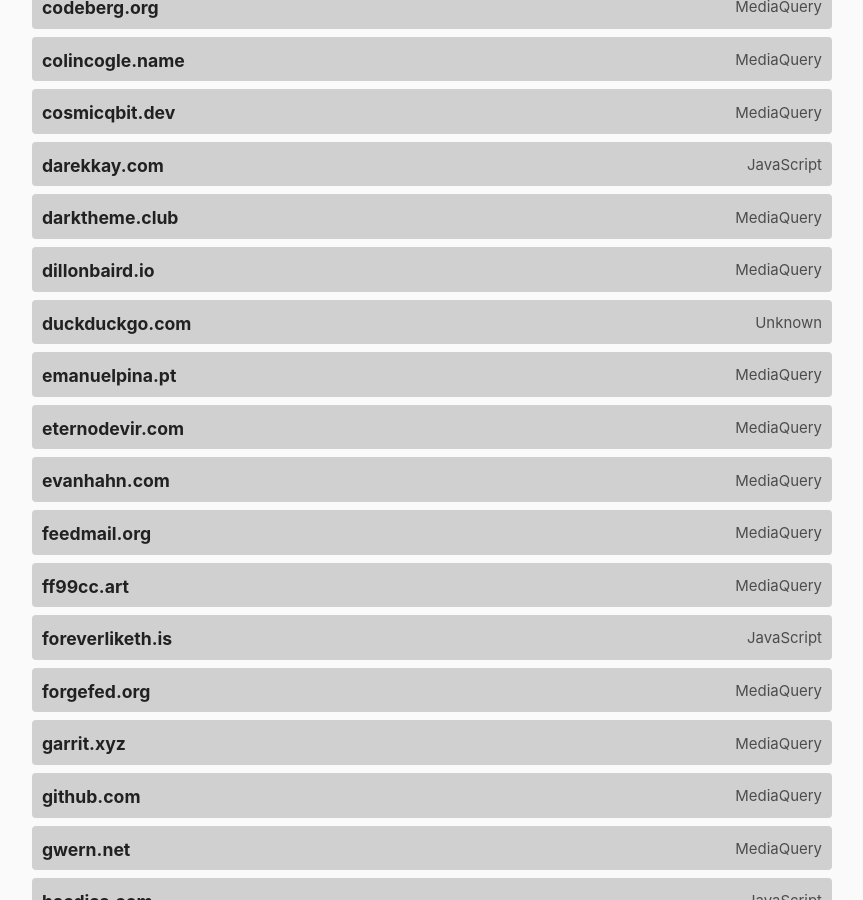
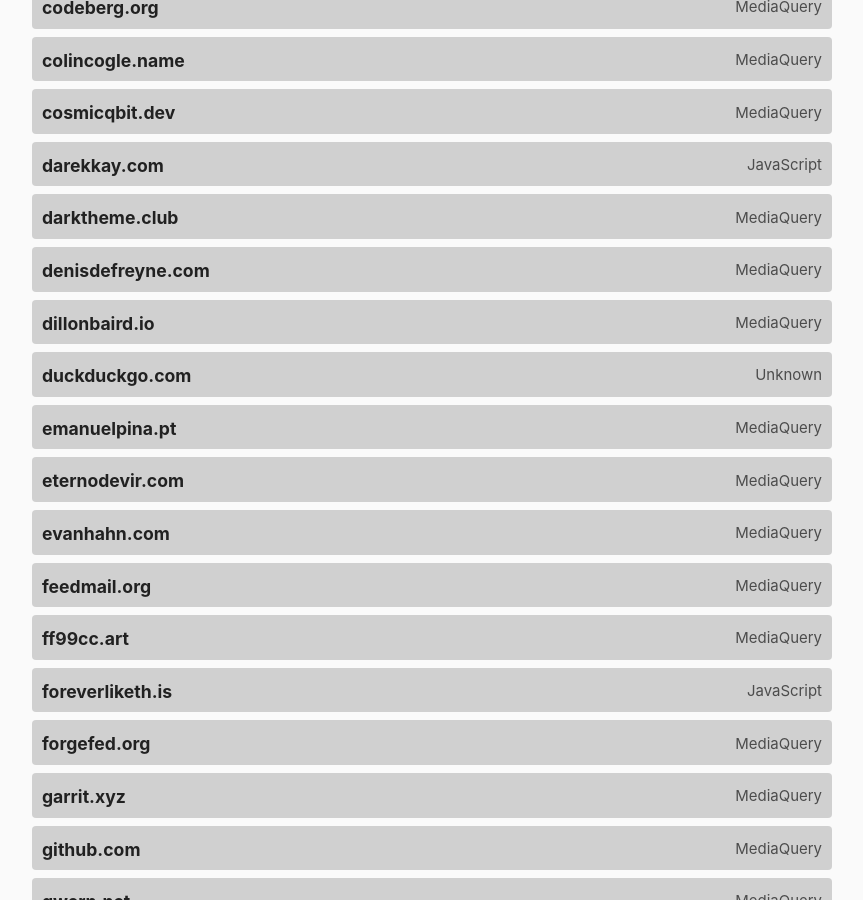
Before and after one commit to katherinek727/darktheme.club, a Jekyll site: the page built from index.md, in a window 1280 px wide and 900 px high, scrolled down 1901 px. Shown: the whole window, without its empty margins (208-1071 px from the left). Built offline with Jekyll 4.4.1, drawn with Linux system fonts in a browser that asks for light colours.

Commit message:
Add denisdefreyne.com to sites.yml

```diff
--- a/_data/sites.yml
+++ b/_data/sites.yml
@@ -507,3 +507,8 @@
   url: https://zapisnik.skladka.net/
   method: mediaquery
   last_checked: 2023-02-06
+
+- domain: denisdefreyne.com
+  url: https://denisdefreyne.com/
+  method: mediaquery
+  last_checked: 2024-01-20
```
